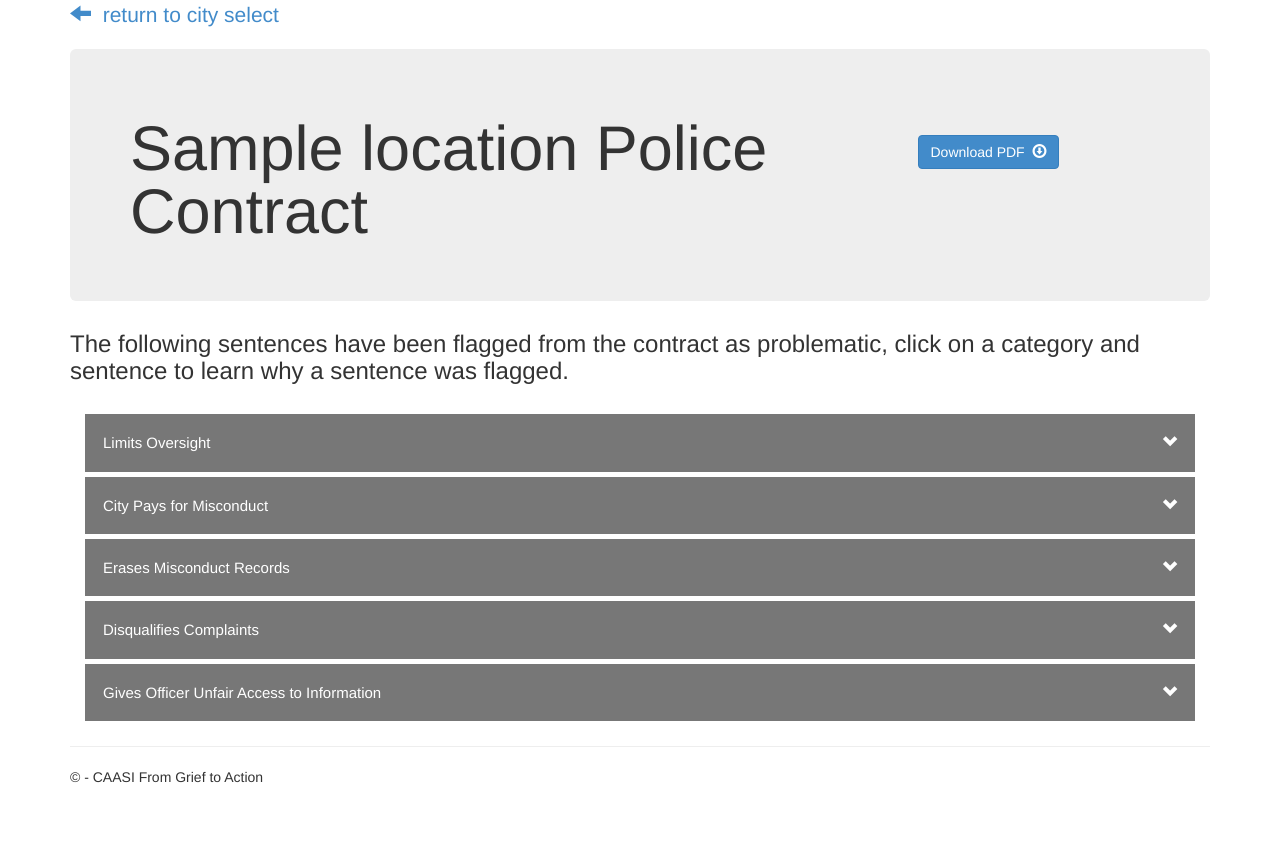
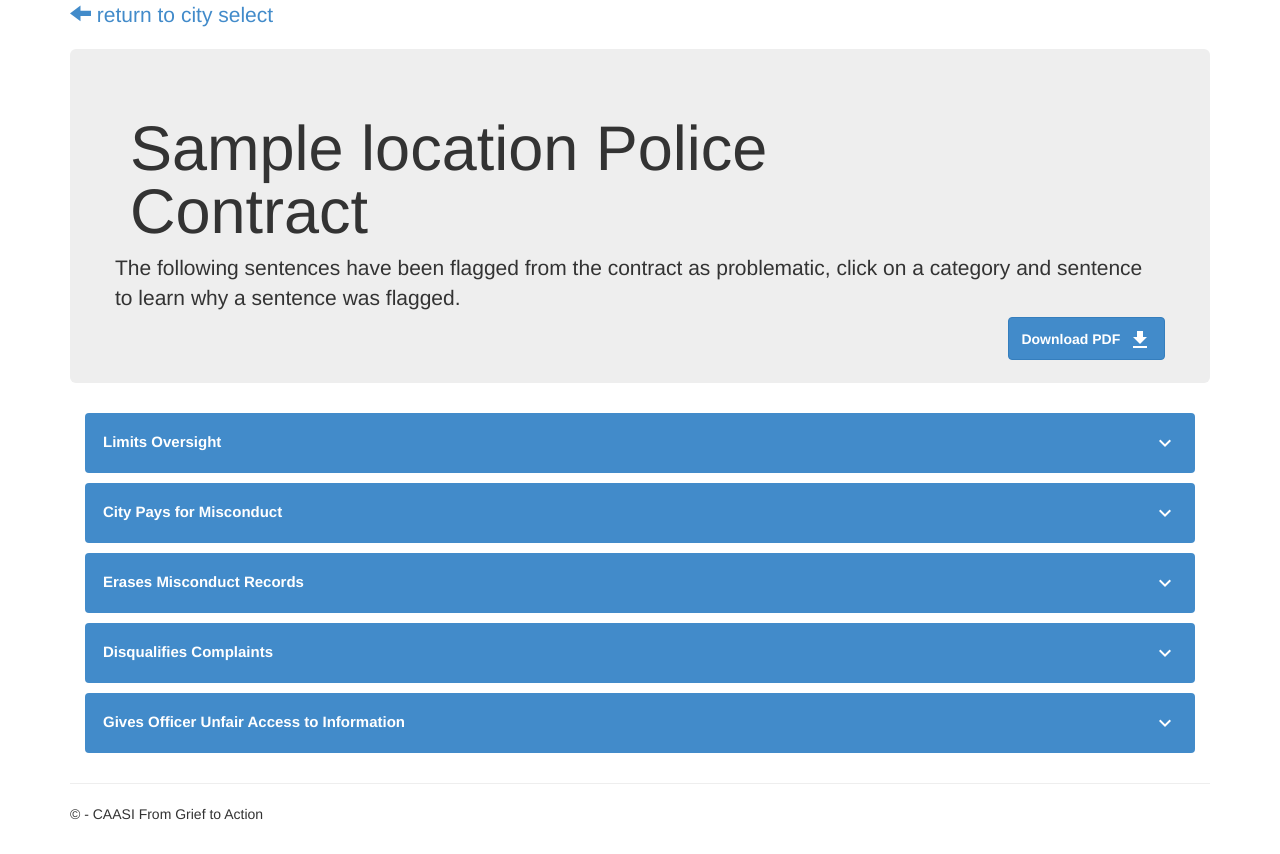
Before and after one commit to CAASI-G2A/g2a-website, a Django app: page /view_location/1 in a window 1280 px wide. Shown: the part 51-905 px from the top of the page. Before the commit the page ends 834 px from the top, so only its background shows below. Run offline with Django 3.2, Linux system fonts and the light colour scheme; tables that the repository leaves empty hold one stand-in row (values such as "Sample post"); some libraries are stand-ins or nearby versions.

Commit message:
more design

```diff
--- a/PPUC/app/static/app/content/site.css
+++ b/PPUC/app/static/app/content/site.css
@@ -91,15 +91,17 @@ pre {
     padding: 10px;
 }
 .circleText {
+    z-index: 2;
     position: absolute;
     top: 30%;
-    left: -75%;
-    color: black;
+    left: -60%;
+    color:rgba(0,0,0,.87);
     font-family: "Ember";
     font-size: 30px;
 }
 
 .circle {
+    z-index: 1;
     position: relative;
     top: 25px;
     left: 168px;
@@ -115,7 +117,7 @@ pre {
     left: 0px;
     border-style: solid;
     border-width: 12px;
-    border-color: grey;
+    border-color: #428bca;
     background-color: none;
     border-radius: 110px;
     width: 100%;
@@ -139,6 +141,7 @@ pre {
 }
 
 .v1 {
+    z-index: 0;
     position: relative;
     margin-top: 24px;
     margin-bottom: -26px;
--- a/PPUC/app/static/app/scripts/scripts.js
+++ b/PPUC/app/static/app/scripts/scripts.js
@@ -1,6 +1,6 @@
 function showCategory(c) {
     //on click set all elements to hidden and who the one we want
-    document.getElementById(c + "Circle").style.borderColor = "#B22222";
+    //document.getElementById(c + "Circle").style.borderColor = "#B22222";
     document.getElementById("pre-complaintPanel").style.display = "none";
     document.getElementById("complaintPanel").style.display = "none";
     document.getElementById("contractPanel").style.display = "none";
--- a/PPUC/app/templates/app/layout.html
+++ b/PPUC/app/templates/app/layout.html
@@ -7,6 +7,7 @@
     {% load static %}
     <link rel="stylesheet" type="text/css" href="{% static 'app/content/bootstrap.min.css' %}" />
     <link rel="stylesheet" type="text/css" href="{% static 'app/content/site.css' %}" />
+    <link rel="stylesheet" href="https://fonts.googleapis.com/icon?family=Material+Icons">
     <script src="{% static 'app/scripts/modernizr-2.6.2.js' %}"></script>
 </head>
 
--- a/PPUC/app/templates/app/view_location.html
+++ b/PPUC/app/templates/app/view_location.html
@@ -5,20 +5,23 @@
 {% block content %}
 
 <style>
-  .collapsible {
-  background-color: #777;
+.collapsible {
+  border-radius:4px;
+  background-color: #428bca;
   color: white;
   cursor: pointer;
   padding: 18px;
+  margin-bottom:10px;
   width: 100%;
   border: none;
   text-align: left;
   outline: none;
   font-size: 15px;
+  font-weight: 600;
 }
 
 .active, .collapsible:hover {
-  background-color: #555;
+  background-color: #428bca;
 }
 
 .content {
@@ -30,71 +33,72 @@
 }
 </style>
 
-<p class="lead"><a href="/search"><span class="glyphicon glyphicon-arrow-left"></span> &nbsp;return to city select</a></p>
+<p class="lead"><a href="/search"><span class="glyphicon glyphicon-arrow-left"></span>&nbsp;return to city select</a></p>
 <div class="jumbotron">
 	<div class="row">
         <div class="col-md-9">
 			<h1>{{location}} Police Contract</h1>
 		</div>
-		<div class="col-md-3"style="float:right;padding-top: 30px;">
-			<a class="btn btn-primary" href="{% url 'download_pdf' location.id %}" role="button">Download PDF&nbsp;
-				<span class="glyphicon glyphicon-download"></span>
-			</a>
-		</div>
+	</div>
+	<div class="row" style="margin-bottom:-75px;">
+		<p>The following sentences have been flagged from the contract as problematic, click on a category and sentence to learn why a sentence was flagged.</p><br>
+		<a class="btn btn-primary" href="{% url 'download_pdf' location.id %}" role="button" style="position:relative; top:-50px; float:right;">
+			<span style="position:relative;top:-4px;font-weight: 600;">Download PDF&nbsp;</span>
+			<span class="material-icons" style="position:relative;top:4px">file_download</span>
+		</a>
 	</div>
 </div>
 <!-- Modal -->
 <div class="modal fade" id="modal" data-keyboard="false" data-backdrop="static" tabindex="-1" role="dialog" aria-labelledby="myModalLabel" aria-hidden="true"></div>
 <!-- /.modal -->
-<h3>The following sentences have been flagged from the contract as problematic, click on a category and sentence to learn why a sentence was flagged.</h3><br>
 <div class="col-md-12">
-    <button type="button" class="collapsible" style="border-bottom: 5px solid white;">Limits Oversight<span class="glyphicon glyphicon-chevron-down" style="float:right;"></span> </button>
+    <button type="button" class="collapsible">Limits Oversight<span class="material-icons" style="float:right;">keyboard_arrow_down</span></button>
 	    <div class="content">
 		    {% for sentence in sentences %}
 			    {% if sentence.limit_oversight %}
 	      <br>
 			    <p class="lead"><a href="{% url 'view_sentence' sentence.id %}" data-toggle="modal" data-target="#modal" title="view sentence" style="color:black; text-decoration:none;">{{sentence.text}}</a></p>
-				    <hr style="border-color:white;border-width:2px;">
+				    <hr style="border-color:#428bca;border-width:2px;">
 			    {% endif %}
 		    {% endfor %}
 	    </div>
-    <button type="button" class="collapsible" style="border-bottom: 5px solid white;">City Pays for Misconduct<span class="glyphicon glyphicon-chevron-down" style="float:right;"></span> </button>
+    <button type="button" class="collapsible">City Pays for Misconduct<span class="material-icons" style="float:right;">keyboard_arrow_down</span></button>
 	    <div class="content">
 		    {% for sentence in sentences %}
 			    {% if sentence.city_pay_for_misconduct %}
 	      <br>
 			    <p class="lead"><a href="{% url 'view_sentence' sentence.id %}" data-toggle="modal" data-target="#modal" title="view sentence" style="color:black; text-decoration:none;">{{sentence.text}}</a></p>
-				    <hr style="border-color:white;border-width:2px;">
+				    <hr style="border-color:#428bca;border-width:2px;">
 			    {% endif %}
 		    {% endfor %}
 	    </div>
-	<button type="button" class="collapsible" style="border-bottom: 5px solid white;">Erases Misconduct Records<span class="glyphicon glyphicon-chevron-down" style="float:right;"></span> </button>
+	<button type="button" class="collapsible">Erases Misconduct Records<span class="material-icons" style="float:right;">keyboard_arrow_down</span></button>
 	    <div class="content">
 		    {% for sentence in sentences %}
 			    {% if sentence.erases_misconduct %}
 	      <br>
 			    <p class="lead"><a href="{% url 'view_sentence' sentence.id %}" data-toggle="modal" data-target="#modal" title="view sentence" style="color:black; text-decoration:none;">{{sentence.text}}</a></p>
-				    <hr style="border-color:white;border-width:2px;">
+				    <hr style="border-color:#428bca;border-width:2px;">
 			    {% endif %}
 		    {% endfor %}
 	    </div>
-	<button type="button" class="collapsible" style="border-bottom: 5px solid white;">Disqualifies Complaints<span class="glyphicon glyphicon-chevron-down" style="float:right;"></span> </button>
+	<button type="button" class="collapsible">Disqualifies Complaints<span class="material-icons" style="float:right;">keyboard_arrow_down</span></button>
 	    <div class="content">
 		    {% for sentence in sentences %}
 			    {% if sentence.disqualify_complaints %}
 	      <br>
 			    <p class="lead"><a href="{% url 'view_sentence' sentence.id %}" data-toggle="modal" data-target="#modal" title="view sentence" style="color:black; text-decoration:none;">{{sentence.text}}</a></p>
-				    <hr style="border-color:white;border-width:2px;">
+				    <hr style="border-color:#428bca;border-width:2px;">
 			    {% endif %}
 		    {% endfor %}
 	    </div>
-	<button type="button" class="collapsible" style="border-bottom: 5px solid white;">Gives Officer Unfair Access to Information<span class="glyphicon glyphicon-chevron-down" style="float:right;"></span> </button>
+	<button type="button" class="collapsible">Gives Officer Unfair Access to Information<span class="material-icons" style="float:right;">keyboard_arrow_down</span></button>
 	    <div class="content">
 		    {% for sentence in sentences %}
 			    {% if sentence.unfair_information %}
 	      <br>
 			    <p class="lead"><a href="{% url 'view_sentence' sentence.id %}" data-toggle="modal" data-target="#modal" title="view sentence" style="color:black; text-decoration:none;">{{sentence.text}}</a></p>
-				    <hr style="border-color:white;border-width:2px;">
+				    <hr style="border-color:#428bca;border-width:2px;">
 			    {% endif %}
 		    {% endfor %}
 	    </div>
```
Also changed, not shown: PPUC/app/templates/app/complaint.html (+15 -8 lines), PPUC/app/templates/app/search_contract.html (+7 -4 lines).
